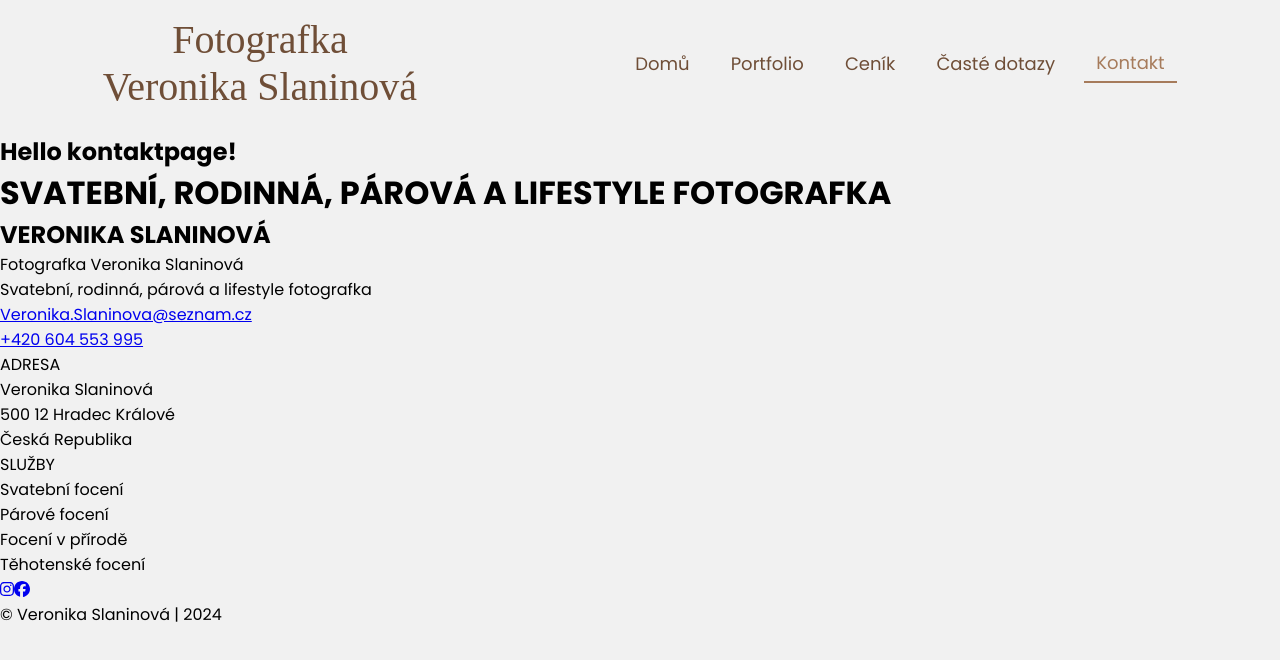
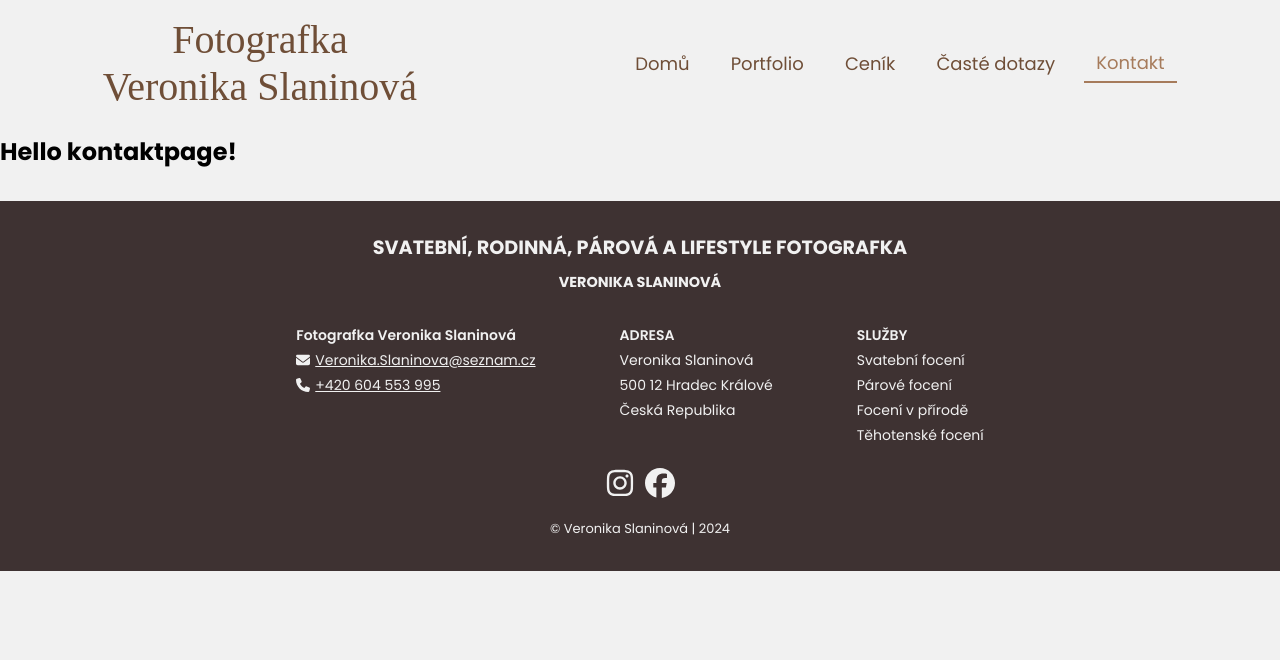
Before and after one commit to JanSpCZ/VSPhotography, a Vue app: page /kontakt in a window 1280 px wide. Shown: the top 660 px of the page. Built offline with nearby package versions, Linux system fonts and the light colour scheme; a web font is replaced by a local one.

Commit message:
footer done

```diff
--- a/src/assets/colors.scss
+++ b/src/assets/colors.scss
@@ -3,3 +3,4 @@ $primary: #6F4E37;
 $secondary: #FED8B1;
 $third: #A67B5B;
 $fourth: #ECB176;
+$footer: #3E3232;
--- a/src/components/TFooter.vue
+++ b/src/components/TFooter.vue
@@ -1,14 +1,13 @@
 <template>
     <footer>
-        <h1>SVATEBNÍ, RODINNÁ, PÁROVÁ A LIFESTYLE FOTOGRAFKA</h1>
-        <h2>VERONIKA SLANINOVÁ</h2>
+        <h1><strong>SVATEBNÍ, RODINNÁ, PÁROVÁ A LIFESTYLE FOTOGRAFKA</strong></h1>
+        <h2><strong>VERONIKA SLANINOVÁ</strong></h2>
         <div class="info-container">
             <div class="info-contact">
                 <ul>
                     <li>Fotografka Veronika Slaninová</li>
-                    <li>Svatební, rodinná, párová a lifestyle fotografka</li>
-                    <li><a href="mailto:Veronika.Slaninova@seznam.cz">Veronika.Slaninova@seznam.cz</a></li>
-                    <li><a href="tel:+420 604 553 995">+420 604 553 995</a></li>
+                    <li><a href="mailto:Veronika.Slaninova@seznam.cz"><font-awesome-icon class="contact-icon" :icon="['fas', 'envelope']" />Veronika.Slaninova@seznam.cz</a></li>
+                    <li><a href="tel:+420 604 553 995"><font-awesome-icon class="contact-icon" :icon="['fas', 'phone']" />+420 604 553 995</a></li>
                 </ul>
             </div>
             <div class="info-address">
@@ -22,16 +21,16 @@
             <div class="info-services">
                 <ul>
                     <li>SLUŽBY</li>
-                    <li>Svatební focení</li>
-                    <li>Párové focení</li>
-                    <li>Focení v přírodě</li>
-                    <li>Těhotenské focení</li>
+                    <li @click="onClick">Svatební focení</li>
+                    <li @click="onClick">Párové focení</li>
+                    <li @click="onClick">Focení v přírodě</li>
+                    <li @click="onClick">Těhotenské focení</li>
                 </ul>
             </div>
         </div>
         <div class="icons">
-            <a href="#"><font-awesome-icon :icon="['fab', 'instagram']" /></a>
-            <a href="#"><font-awesome-icon :icon="['fab', 'facebook']" /></a>
+            <a href="#"><font-awesome-icon class="social-icon" :icon="['fab', 'instagram']" /></a>
+            <a href="#"><font-awesome-icon class="social-icon" :icon="['fab', 'facebook']" /></a>
         </div>
         <p>&copy; Veronika Slaninová | 2024</p>
     </footer>
@@ -41,7 +40,12 @@
 <script>
 
 export default {
-    name: "TFooter"
+    name: "TFooter",
+    methods: {
+        onClick() {
+            this.$router.push("/cenik")
+        }
+    }
 }
 
 
@@ -49,7 +53,118 @@ export default {
 
 
 <style lang="scss" scoped>
+@use "src/assets/colors";
+@use "src/assets/breakpoints";
 
+footer {
+    display: flex;
+    flex-direction: column;
+    justify-content: center;
+    align-items: center;
+    margin-top: 2rem;
+    padding: 2rem 0 2rem 0;
+    background-color: colors.$footer;
+    color: colors.$bg-color;
+
+    a {
+            color: colors.$bg-color;
+            background-color: colors.$footer;
+        }
+
+    h1 {
+        font-size: 1.2rem;
+        text-align: center;
+        background-color: colors.$footer;
+    }
+
+    h2 {
+        font-size: .9rem;
+        text-align: center;
+        background-color: colors.$footer;
+        padding: 10px;
+    }
+
+    strong {
+        background-color: colors.$footer;
+    }
+
+    .info-container {
+        width: 100%;
+        display: flex;
+        justify-content: center;
+        align-content: center;
+        flex-wrap: wrap;
+        font-size: 14px;
+        background-color: colors.$footer;
+
+        ul {
+            list-style-type: none;
+            background-color: colors.$footer;
+
+            @media screen and (max-width: breakpoints.$breakpoint-mobile) {
+                text-align: center;
+            }
+
+            li {
+                padding: 2px;
+                background-color: colors.$footer;
+            }
+
+            li:first-child {
+                font-weight: 600;
+            }
+
+            .contact-icon {
+                margin-right: 5px;
+                background-color: colors.$footer;
+            }
+        }
+
+        .info-contact,
+        .info-address,
+        .info-services {
+            padding: 20px 40px;
+            background-color: colors.$footer;
+
+            @media screen and (max-width: breakpoints.$breakpoint-tablet) {
+                padding: 10px 30px;
+            }
+        }
+
+        .info-services {
+            li {
+                cursor: pointer;
+            }
+        }
+
+    }
+
+    .icons {
+        display: flex;
+        justify-content: center;
+        align-content: center;
+        width: 100%;
+        gap: 10px;
+        background-color: colors.$footer;
+
+        .social-icon {
+            width: 30px;
+            height: 30px;
+            transition: opacity .2s linear;
+            background-color: colors.$footer;
+
+            &:hover {
+                opacity: .7;
+            }
+        }
+    }
+
+    p {
+        font-size: 13px;
+        margin-top: 1rem;
+        background-color: colors.$footer;
+    }
+}
 
 
 
--- a/src/components/TSlideSection.vue
+++ b/src/components/TSlideSection.vue
@@ -124,6 +124,10 @@ section {
     border-radius: 10px;
     box-shadow: 0 0 15px 5px #00000062;
 
+    @media  screen and (max-width: breakpoints.$breakpoint-mobile) {
+        margin: 1rem;
+        }
+
     h2 {
         background-color: colors.$primary;
         color: colors.$bg-color;
@@ -131,7 +135,7 @@ section {
         font-size: xx-large;
 
         @media  screen and (max-width: breakpoints.$breakpoint-mobile) {
-                font-size: x-large;
+            font-size: x-large;
         }
     }
 
--- a/src/main.js
+++ b/src/main.js
@@ -9,10 +9,10 @@ import { library } from "@fortawesome/fontawesome-svg-core"
 import { FontAwesomeIcon } from "@fortawesome/vue-fontawesome"
 
 //Import used icons here
-import { faBars } from "@fortawesome/free-solid-svg-icons"
+import { faBars, faPhone, faEnvelope } from "@fortawesome/free-solid-svg-icons"
 import { faInstagram, faFacebook } from '@fortawesome/free-brands-svg-icons'
 
-library.add(faBars, faInstagram, faFacebook)
+library.add(faBars, faInstagram, faFacebook, faPhone, faEnvelope)
 
 const app = createApp(App)
 
```
